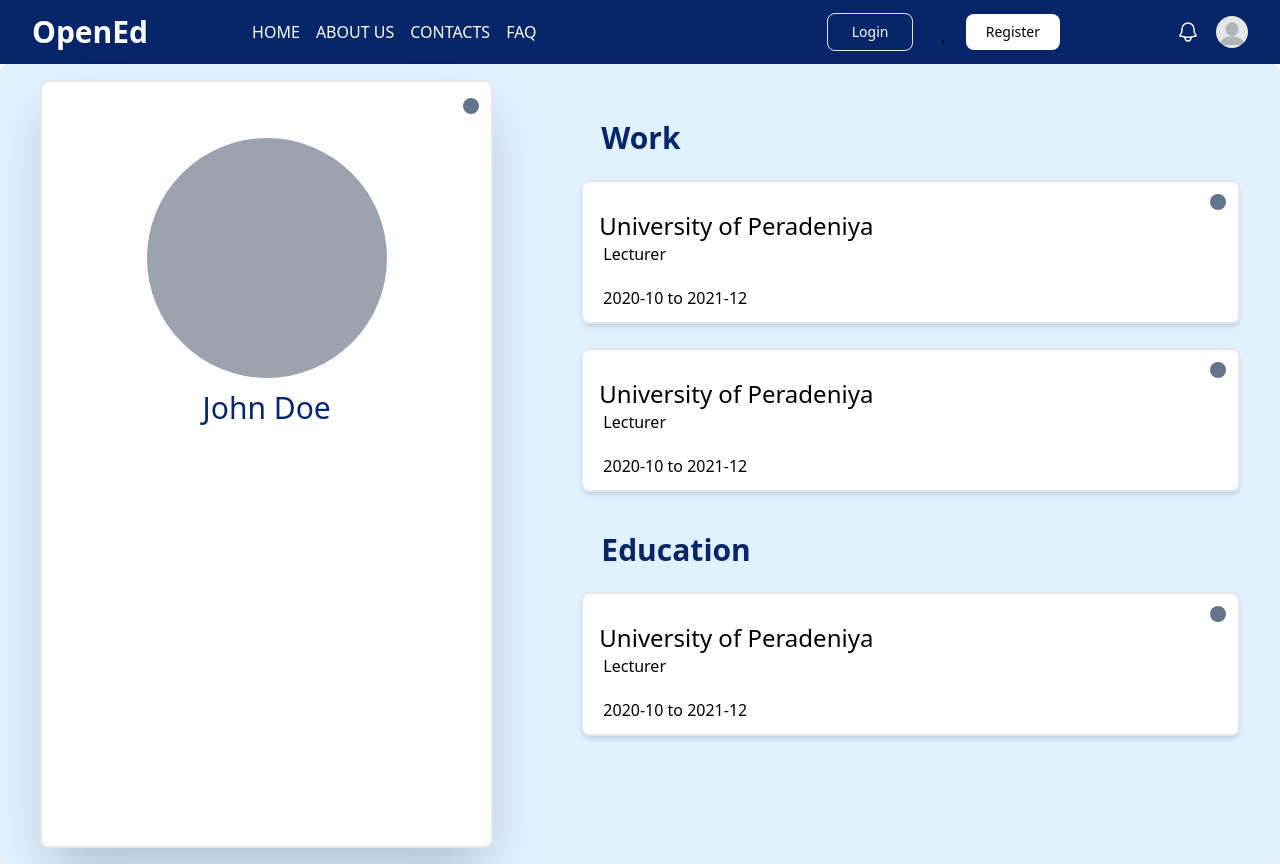
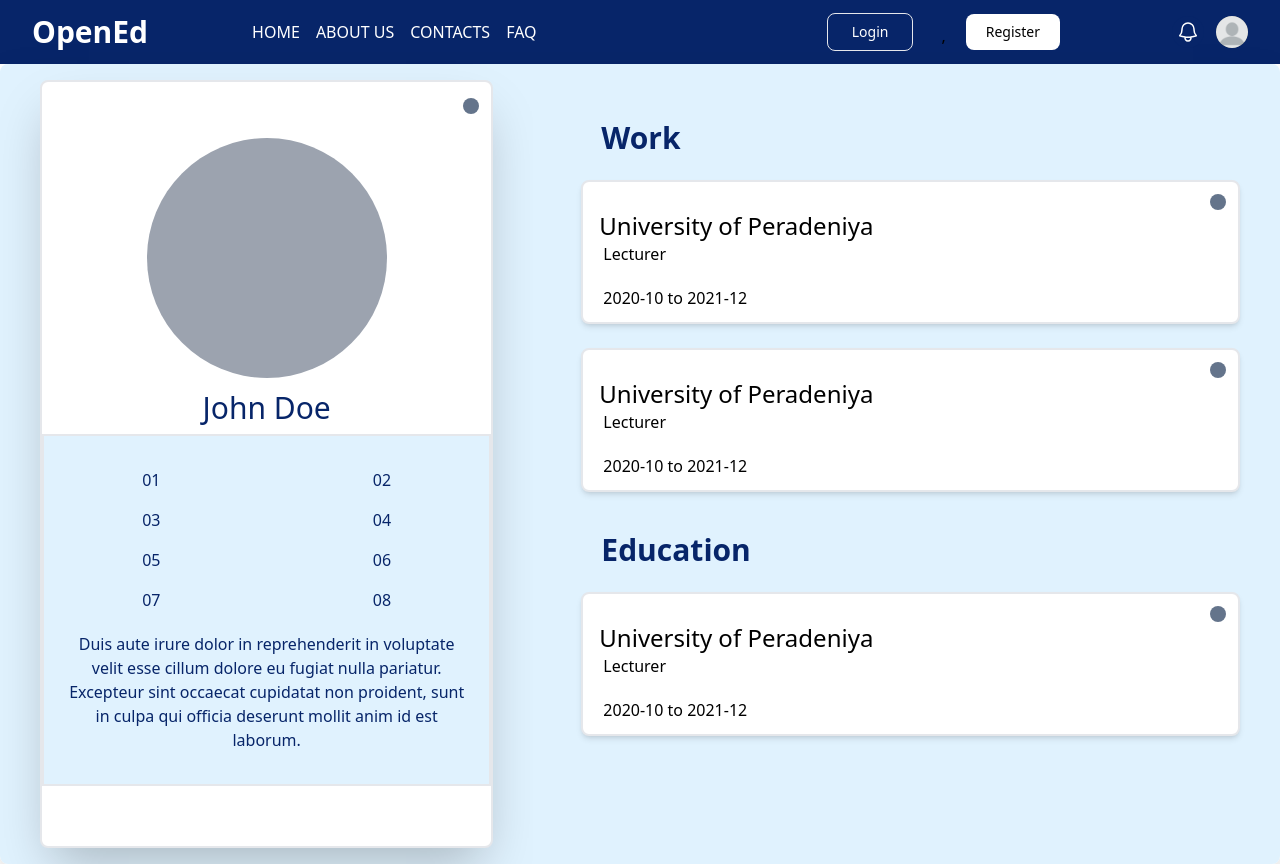
Before and after one commit to Xanvia/MOOC-IT-Center-UOP, a Next.js app in the folder frontend/: page /user in a window 1280 px wide. Built offline with nearby package versions, Linux system fonts and the light colour scheme; no server answers.

Commit message:
feat: profileinfo component

```diff
--- a/frontend/src/app/user/page.tsx
+++ b/frontend/src/app/user/page.tsx
@@ -1,5 +1,6 @@
 import Navbar from '@/components/Navbar/Navbar'
 import XpCard from '@/components/XpCard/XpCard'
+import ProfileInfo from '@/components/ProfileInfo/ProfileInfo'
 import React from 'react'
 
 
@@ -20,10 +21,7 @@ export default function page() {
                   <h1 className="text text-primary text-3xl pt-3">
                     John Doe
                   </h1>
-
-                  <div className="">
-
-                  </div>
+                  <ProfileInfo/>
                 </center>
               </div>
             </div>
--- /dev/null
+++ b/frontend/src/components/ProfileInfo/ProfileInfo.tsx
@@ -0,0 +1,24 @@
+import React from "react";
+
+const ProfileInfo: React.FC = ({}) => {
+  return (
+    <div className="Box bg-sky-100 relative border-2 py-8 mt-2 h-full w-full">
+        <div className="grid grid-cols-2 gap-4 text-primary">
+            <div><h1>01</h1></div>
+            <div><h1>02</h1></div>
+            <div><h1>03</h1></div>
+            <div><h1>04</h1></div>
+            <div><h1>05</h1></div>
+            <div><h1>06</h1></div>
+            <div><h1>07</h1></div>
+            <div><h1>08</h1></div>
+        </div>
+        <div className="text text-center text-primary mt-5 ml-5 mr-5">
+            <h1>Duis aute irure dolor in reprehenderit in voluptate velit esse cillum dolore eu fugiat nulla pariatur. Excepteur sint occaecat cupidatat non proident, sunt in culpa qui officia deserunt mollit anim id est laborum.</h1>
+        </div>
+    </div>
+
+  );
+};
+
+export default ProfileInfo;
--- a/frontend/src/components/XpCard/XpCard.tsx
+++ b/frontend/src/components/XpCard/XpCard.tsx
@@ -5,7 +5,7 @@ const XpCard: React.FC = ({}) => {
     <div>
         <div className="Box bg-white md:rounded-lg md:shadow-md border-2 py-3 h-36 w-full">
           <div className="bg-slate-500 ml-auto mr-3 h-4 w-4 rounded-full ">
-            </div>
+          </div>
           <div className="text text-2xl  ml-4">
             <h1> University of Peradeniya</h1>
           </div>
```
